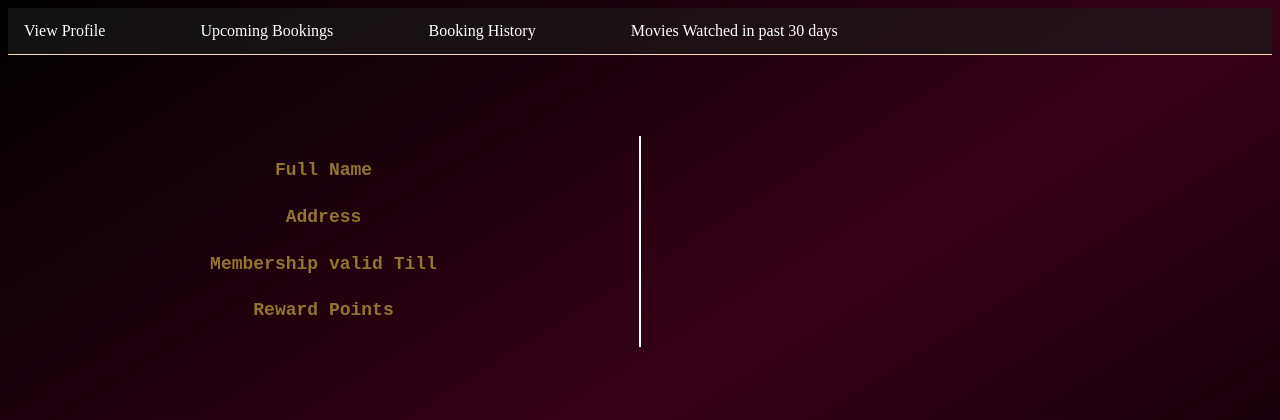
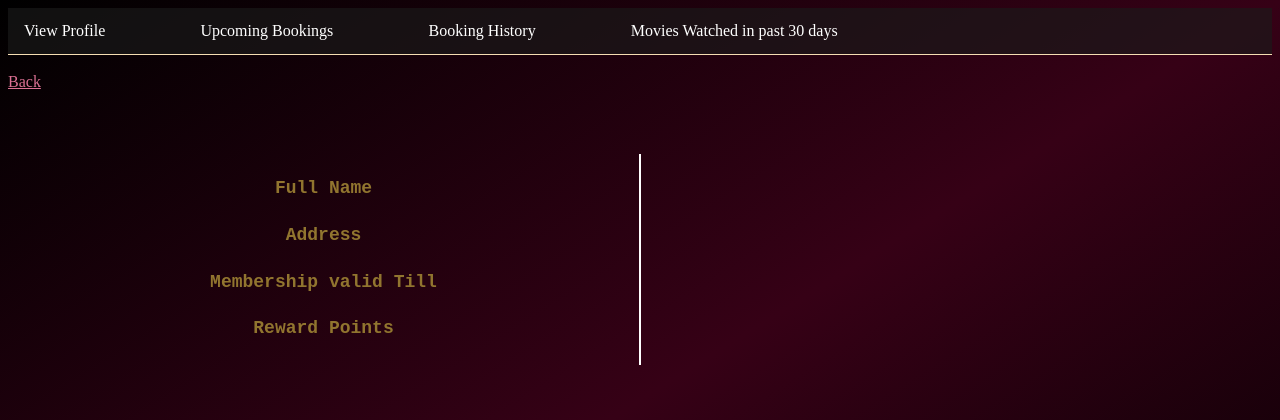
Before and after one commit to gopinathsjsu/team-project-team6-1, a Flask app: template templates/commonprofile.html in a window 1280 px wide. Shown: the top 420 px of the page. Run offline with Flask 3, Linux system fonts and the light colour scheme; the template is opened without the code that fills it, so the values that code supplies are empty; parts of the project's set-up code (start-up, migrations or seed data) failed here and were passed over.

Commit message:
Update commonprofile.html

```diff
--- a/templates/commonprofile.html
+++ b/templates/commonprofile.html
@@ -11,12 +11,14 @@
         <a href="#content-past-movies" class="tab">Booking History</a>
         <a href="#content-past-30-movies" class="tab">Movies Watched in past 30 days</a>
     </div>
+
 <br>
     <div id="content-view-profile" class="tab-content">
         <!-- <p>This is the View Profile content.</p>
         <h3>Profile</h3> -->
+        <a href="{{url_for('current_movies')}}" class="tab">Back</a>
+        <div class="container">
 
-        <div class="container">
         <section class="main-container1" >
 
 
@@ -75,6 +77,7 @@
     </div> -->
 
     <div id="content-upcoming-movies" class="tab-content">
+        <a href="{{url_for('current_movies')}}" class="tab">Back</a>
         <p>Bookings</p>
         <!-- {% if futuremovieticket %}
            {% for tickets in futuremovieticket %}
@@ -122,6 +125,7 @@
     </div>
 
     <div id="content-past-movies" class="tab-content">
+        <a href="{{url_for('current_movies')}}" class="tab">Back</a>
         <p>History</p>
 
         {% if pastmovieticket and pastmovieticket[0].error %}
@@ -142,6 +146,7 @@
     {% endif %}
     </div>
     <div id="content-past-30-movies" class="tab-content">
+        <a href="{{url_for('current_movies')}}" class="tab">Back</a>
         <!-- <p>Movies </p> -->
         <!-- {% for ticket in movies%}
                 <div class="current-movie2">
```
